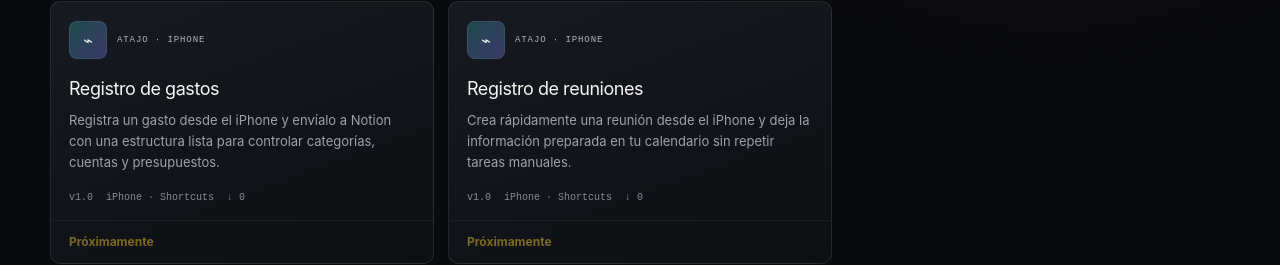
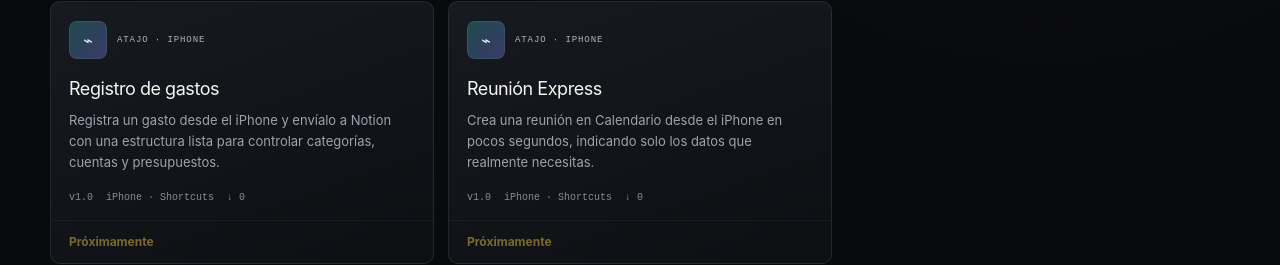
Before and after one commit to jzapataa/jorgezapata.es, a Next.js app: page /recursos in a window 1280 px wide. Shown: the part 542-807 px from the top of the page. Built offline with nearby package versions, Linux system fonts and the light colour scheme; no server answers; the database is empty.

Commit message:
feat: prepare Reunion Express resource

```diff
--- a/data/resources.ts
+++ b/data/resources.ts
@@ -44,25 +44,27 @@ export const resources: Resource[] = [
   },
   {
     slug: "registro-reuniones",
-    name: "Registro de reuniones",
+    name: "Reunión Express",
     description:
-      "Crea rápidamente una reunión desde el iPhone y deja la información preparada en tu calendario sin repetir tareas manuales.",
+      "Crea una reunión en Calendario desde el iPhone en pocos segundos, indicando solo los datos que realmente necesitas.",
     category: "Atajo",
     version: "1.0",
-    updatedAt: "2026-09-08",
+    updatedAt: "2026-08-02",
     platform: ["iPhone", "Shortcuts", "Calendario"],
     featured: true,
     available: false,
     whatItDoes: [
-      "Recoge los datos esenciales de una reunión desde un único flujo.",
-      "Crea el evento en Calendario con la información ya estructurada.",
-      "Sirve como base para automatizar registros y seguimientos posteriores.",
+      "Pide el título de la reunión y te deja elegir si será hoy, mañana o en otra fecha.",
+      "Configura la hora y una duración de 30, 60, 90 minutos o personalizada.",
+      "Permite añadir ubicación y notas de forma opcional.",
+      "Crea automáticamente el evento en Calendario sin tener que rellenarlo manualmente.",
     ],
-    requirements: ["iPhone con la app Atajos", "Acceso a Calendario"],
+    requirements: ["iPhone con la app Atajos", "App Calendario de Apple", "Permiso para que Atajos acceda a Calendario"],
     instructions: [
-      "Abre el recurso desde tu iPhone.",
-      "Añádelo a la app Atajos.",
-      "Selecciona el calendario que quieres utilizar cuando el atajo te lo solicite.",
+      "Abre el recurso desde tu iPhone y añádelo a la app Atajos.",
+      "Concede acceso a Calendario la primera vez que iOS lo solicite.",
+      "Ejecuta Reunión Express e introduce título, fecha, hora y duración.",
+      "Añade ubicación o notas si las necesitas y confirma para crear el evento.",
     ],
   },
 ];
```
